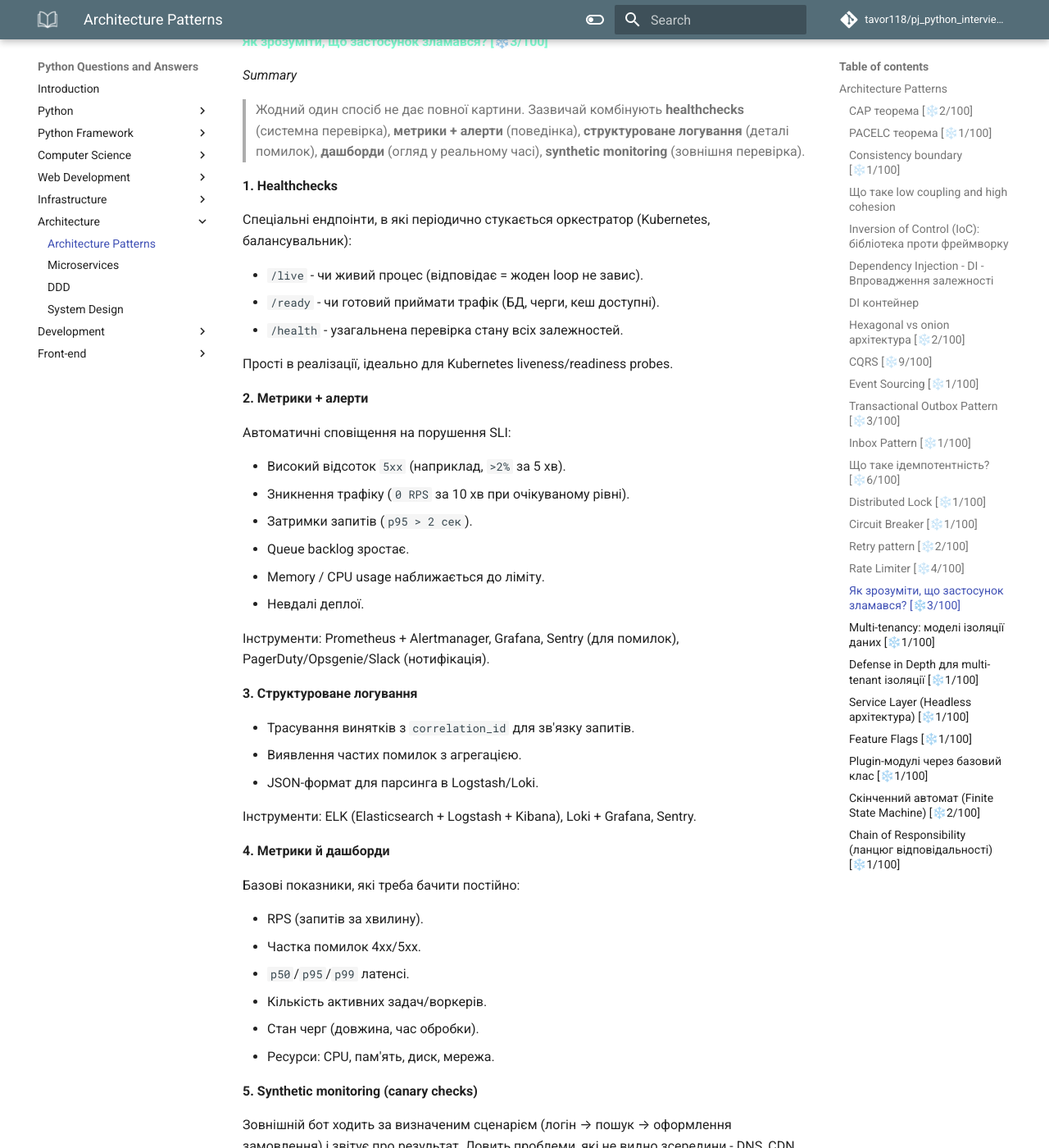
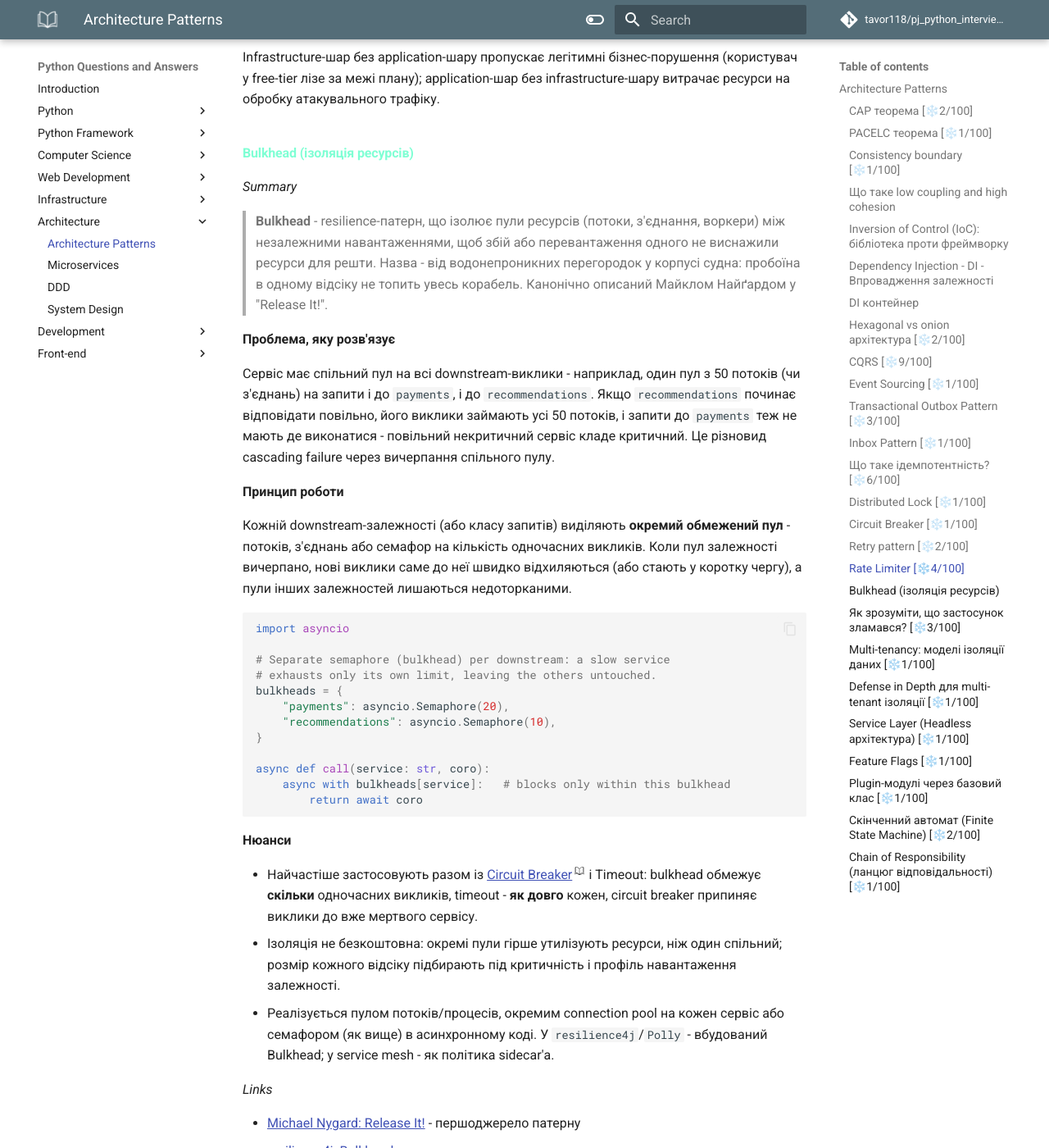
Before and after one commit to tavor118/pj_python_interview_questions_and_answers, an MkDocs documentation site: the page built from docs/architecture/architecture_patterns.md, in a window 1280 px wide and 1400 px high, scrolled down 24973 px. Shown: the whole window at 82% size. Built offline with MkDocs 1.6.1 and Material for MkDocs 9.7.7, drawn with Linux system fonts in a browser that asks for light colours; comment, search, counter and statistics services are not loaded; some of the changed text lies outside the part shown.

Commit message:
Bulkhead pattern, Event Sourcing GDPR pitfall, late-binding trap

````diff
--- a/docs/architecture/architecture_patterns.md
+++ b/docs/architecture/architecture_patterns.md
@@ -445,6 +445,11 @@ events table (append-only):
   затримкою після події. Користувач може побачити "застарілий" стан -
   додавати UX-індикатори ("обробляємо...") або робити hybrid (синхронне
   оновлення критичної read-моделі).
+- **Видалення даних (GDPR).** Append-only журнал суперечить праву на забуття:
+  подію не можна просто видалити, не зламавши replay. Практичні підходи -
+  crypto-shredding (персональні дані шифрують окремим ключем на суб'єкта;
+  видалення ключа робить payload нечитним) або redaction-події, що затирають
+  вміст, зберігаючи послідовність журналу.
 
 **Event Sourcing і CQRS - часто разом, але незалежні**
 
@@ -1041,6 +1046,63 @@ infrastructure-шару витрачає ресурси на обробку ат
 
 
 
+### Bulkhead (ізоляція ресурсів)
+
+*Summary*
+> **Bulkhead** - resilience-патерн, що ізолює пули ресурсів (потоки, з'єднання,
+> воркери) між незалежними навантаженнями, щоб збій або перевантаження одного не
+> виснажили ресурси для решти. Назва - від водонепроникних перегородок у корпусі
+> судна: пробоїна в одному відсіку не топить увесь корабель. Канонічно описаний
+> Майклом Найґардом у "Release It!".
+
+**Проблема, яку розв'язує**
+
+Сервіс має спільний пул на всі downstream-виклики - наприклад, один пул з 50 потоків
+(чи з'єднань) на запити і до `payments`, і до `recommendations`. Якщо `recommendations`
+починає відповідати повільно, його виклики займають усі 50 потоків, і запити до
+`payments` теж не мають де виконатися - повільний некритичний сервіс кладе критичний.
+Це різновид cascading failure через вичерпання спільного пулу.
+
+**Принцип роботи**
+
+Кожній downstream-залежності (або класу запитів) виділяють **окремий обмежений пул** -
+потоків, з'єднань або семафор на кількість одночасних викликів. Коли пул залежності
+вичерпано, нові виклики саме до неї швидко відхиляються (або стають у коротку чергу),
+а пули інших залежностей лишаються недоторканими.
+
+```python
+import asyncio
+
+# Separate semaphore (bulkhead) per downstream: a slow service
+# exhausts only its own limit, leaving the others untouched.
+bulkheads = {
+    "payments": asyncio.Semaphore(20),
+    "recommendations": asyncio.Semaphore(10),
+}
+
+async def call(service: str, coro):
+    async with bulkheads[service]:   # blocks only within this bulkhead
+        return await coro
+```
+
+**Нюанси**
+
+- Найчастіше застосовують разом із [Circuit Breaker](#circuit-breaker) і Timeout:
+  bulkhead обмежує **скільки** одночасних викликів, timeout - **як довго** кожен, circuit
+  breaker припиняє виклики до вже мертвого сервісу.
+- Ізоляція не безкоштовна: окремі пули гірше утилізують ресурси, ніж один спільний;
+  розмір кожного відсіку підбирають під критичність і профіль навантаження залежності.
+- Реалізується пулом потоків/процесів, окремим connection pool на кожен сервіс або
+  семафором (як вище) в асинхронному коді. У `resilience4j`/`Polly` - вбудований
+  Bulkhead; у service mesh - як політика sidecar'а.
+
+*Links*
+
+- [Michael Nygard: Release It!](https://pragprog.com/titles/mnee2/release-it-second-edition/) - першоджерело патерну
+- [resilience4j: Bulkhead](https://resilience4j.readme.io/docs/bulkhead)
+
+
+
 ### Як зрозуміти, що застосунок зламався? [❄️3/100]
 
 *Summary*
````
Also changed, not shown: docs/python/functions.md (+23 -0 lines).
